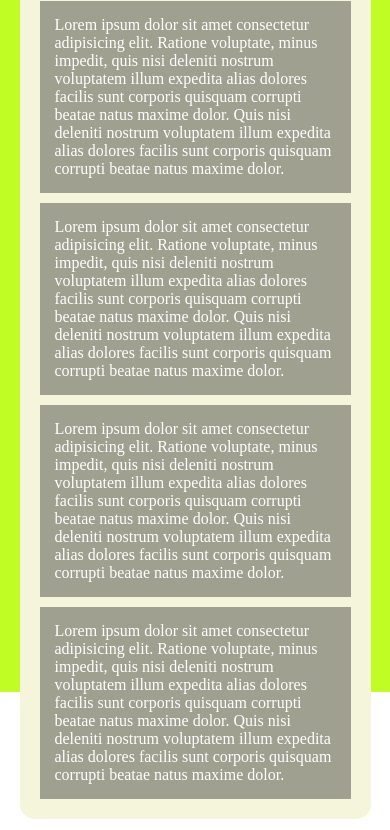
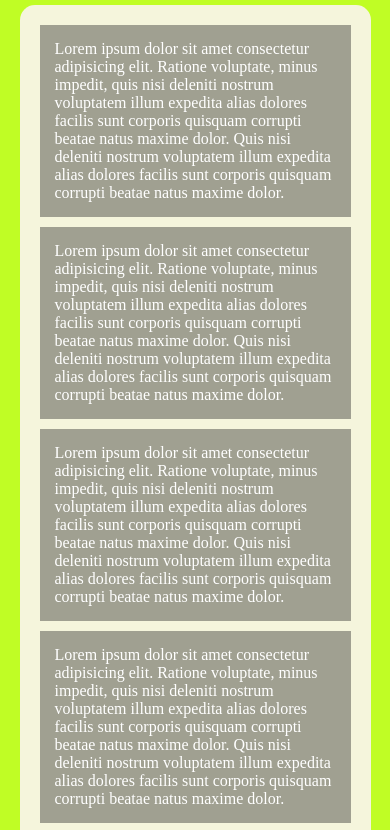
Before and after one commit to afsanchez04/37-web-b-intro-web, a plain HTML site: page 7-responsive/index.html in a window 390 px wide. Shown: the part 152-982 px from the top of the page. Drawn offline with Linux system fonts and the light colour scheme.

Commit message:
feat: responsive-finalizado

```diff
--- a/7-responsive/style.css
+++ b/7-responsive/style.css
@@ -11,7 +11,8 @@
     align-items: center;
     color: white;
     width: 100vw;
-    height: 100vh;
+    /* height: 100vh; */
+    padding: 100px 0;
     background-color: blueviolet;
 }
 .container h1{
@@ -33,8 +34,6 @@
     padding: 15px;
     background: rgb(160, 160, 145);
 }
-
-
 
 
 @media screen and (max-width: 1024px){
```
